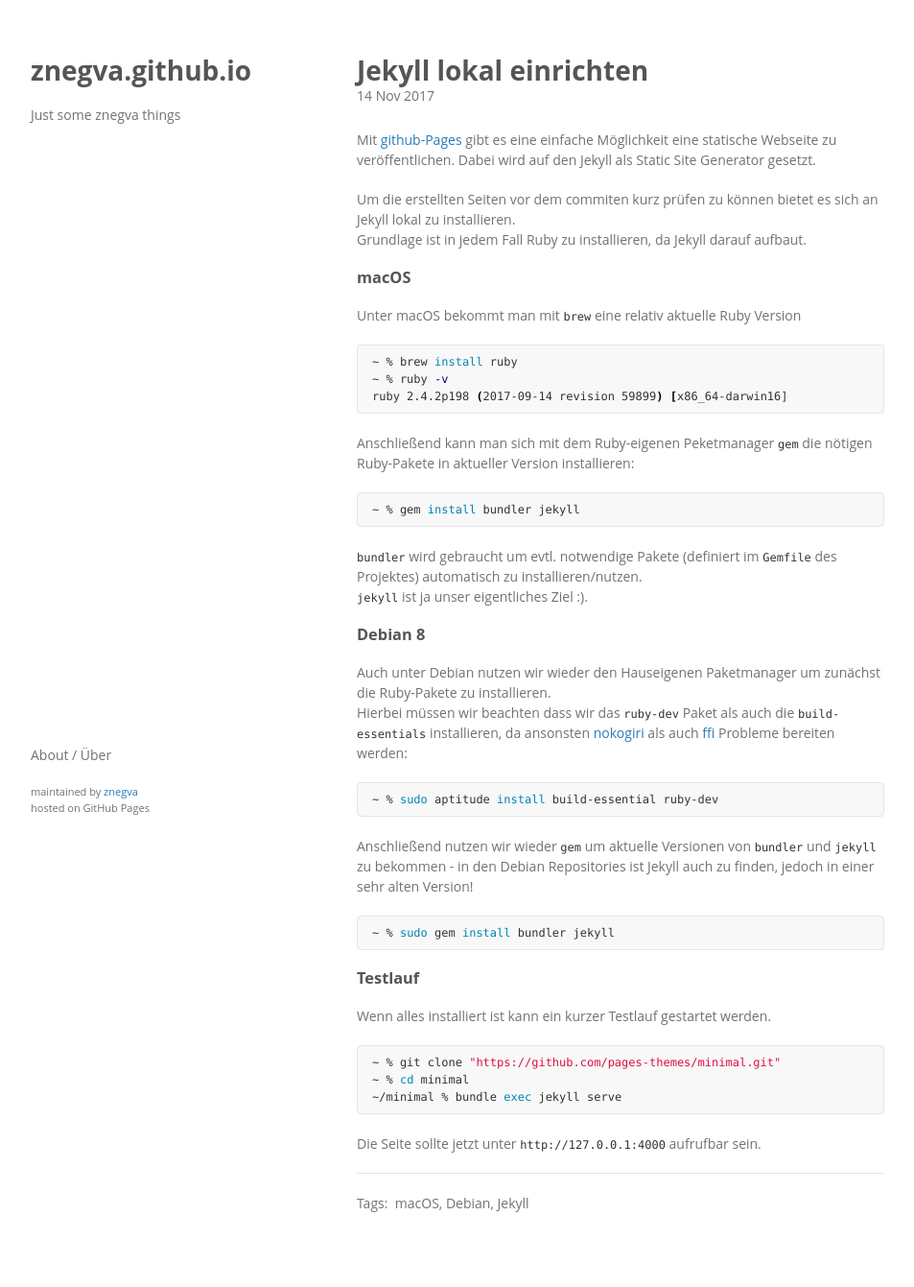
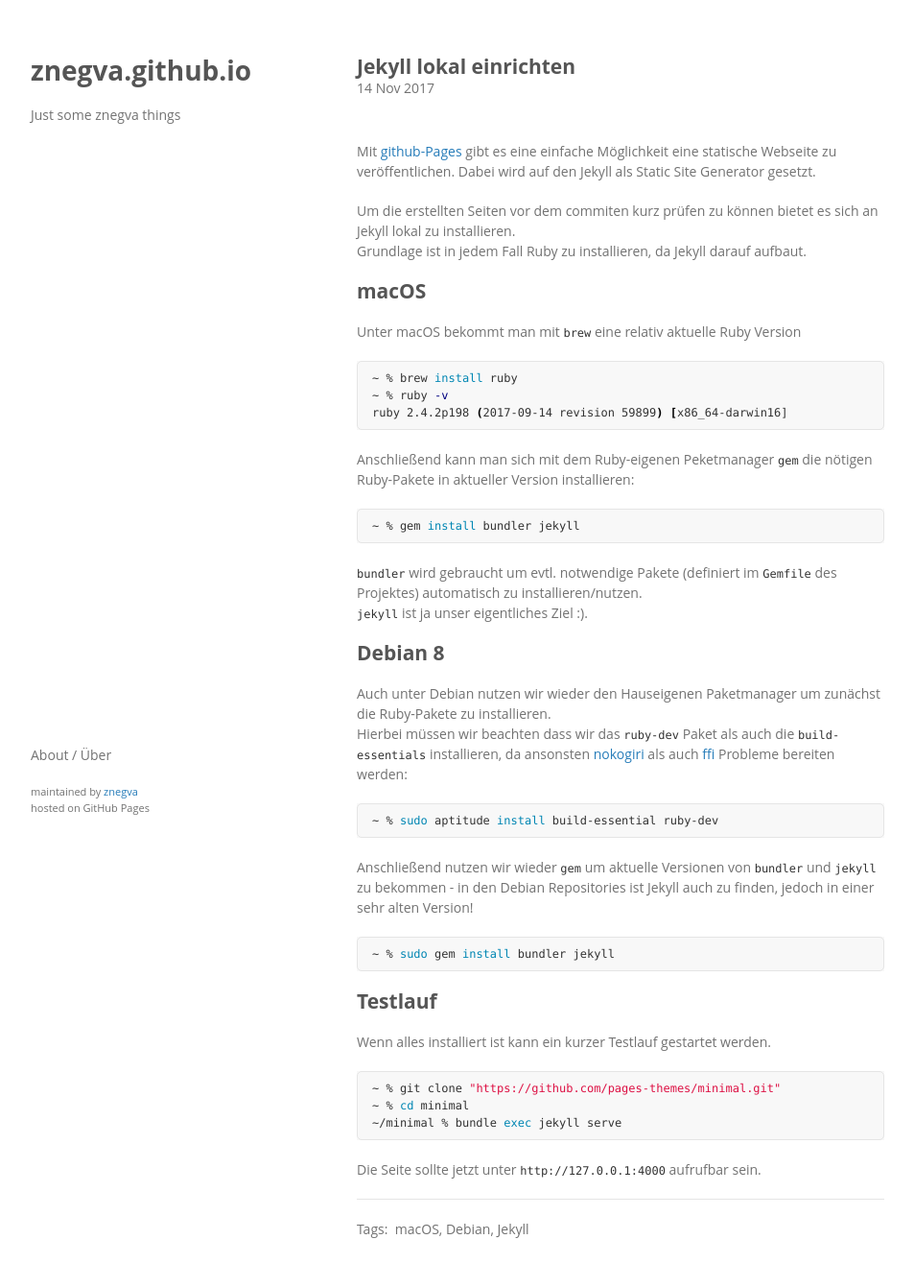
Before and after one commit to znegva/znegva.github.io, a Jekyll site: the page built from _posts/2017-11-14-howto-jekyll.md, in a window 1280 px wide. Shown: the whole page at 96% size, without its empty margins (163-1116 px from the left). Built offline with Jekyll 4.4.1, drawn with Linux system fonts in a browser that asks for light colours; before the commit the page ends 1314 px from its top, so only the background shows below that.

Commit message:
fix: removed forced h1-size, let the browser/user decide (keep it minimal!)

````diff
--- a/_posts/2017-11-14-howto-jekyll.md
+++ b/_posts/2017-11-14-howto-jekyll.md
@@ -13,7 +13,7 @@
 Jekyll lokal zu installieren.
 Grundlage ist in jedem Fall Ruby zu installieren, da Jekyll darauf aufbaut.
 
-### macOS
+## macOS
 
 Unter macOS bekommt man mit `brew` eine relativ aktuelle Ruby Version
 ``` zsh
@@ -34,7 +34,7 @@
 
 
 
-### Debian 8
+## Debian 8
 
 Auch unter Debian nutzen wir wieder den Hauseigenen Paketmanager um zunächst
 die Ruby-Pakete zu installieren.
@@ -53,7 +53,7 @@
 ~ % sudo gem install bundler jekyll
 ```
 
-### Testlauf
+## Testlauf
 
 Wenn alles installiert ist kann ein kurzer Testlauf gestartet werden.
 ``` zsh
--- a/_sass/jekyll-theme-minimal.scss
+++ b/_sass/jekyll-theme-minimal.scss
@@ -19,10 +19,6 @@
 
 h1, h2, h3 {
   line-height:1.1;
-}
-
-h1 {
-  font-size:28px;
 }
 
 a {
@@ -143,7 +139,7 @@
 }
 
 .post-head{
-    margin-bottom: 25px;
+    margin-bottom: 45px;
     a:hover{
         text-decoration: none;
     }
````
